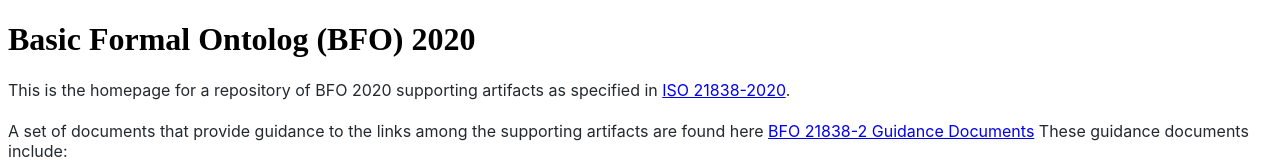
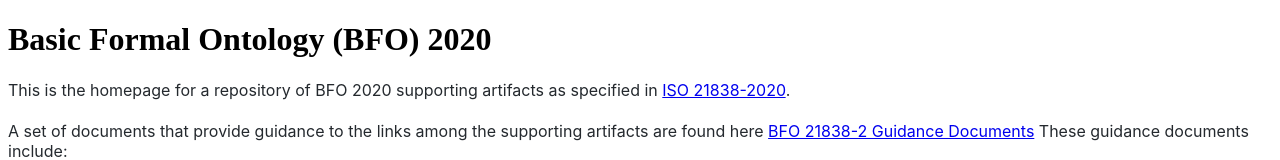
Before and after one commit to BFO-ontology/BFO-2020, a plain HTML site: page 21838-2/index.html in a window 1280 px wide. Shown: the top 160 px of the page. Drawn offline with Linux system fonts and the light colour scheme.

Commit message:
Update index.html

```diff
--- a/21838-2/index.html
+++ b/21838-2/index.html
@@ -6,7 +6,7 @@
     <meta name="generator" content="BlueGriffon wysiwyg editor">
   </head>
   <body>
-    <h1>Basic Formal Ontolog (BFO) 2020</h1>
+    <h1>Basic Formal Ontology (BFO) 2020</h1>
     <span style="color: rgb(36, 41, 46); font-family: -apple-system, BlinkMacSystemFont, &quot;Segoe UI&quot;, Helvetica, Arial, sans-serif, &quot;Apple Color Emoji&quot;, &quot;Segoe UI Emoji&quot;; font-size: 16px; font-style: normal; font-variant-ligatures: normal; font-variant-caps: normal; font-weight: 400; letter-spacing: normal; orphans: 2; text-align: start; text-indent: 0px; text-transform: none; white-space: normal; widows: 2; word-spacing: 0px; -webkit-text-stroke-width: 0px; text-decoration-style: initial; text-decoration-color: initial; display: inline !important; float: none;">This
       is the homepage for a repository of BFO 2020 supporting artifacts as
       specified in <a href="https://www.iso.org/standard/74572.html" target="_blank">ISO
```
